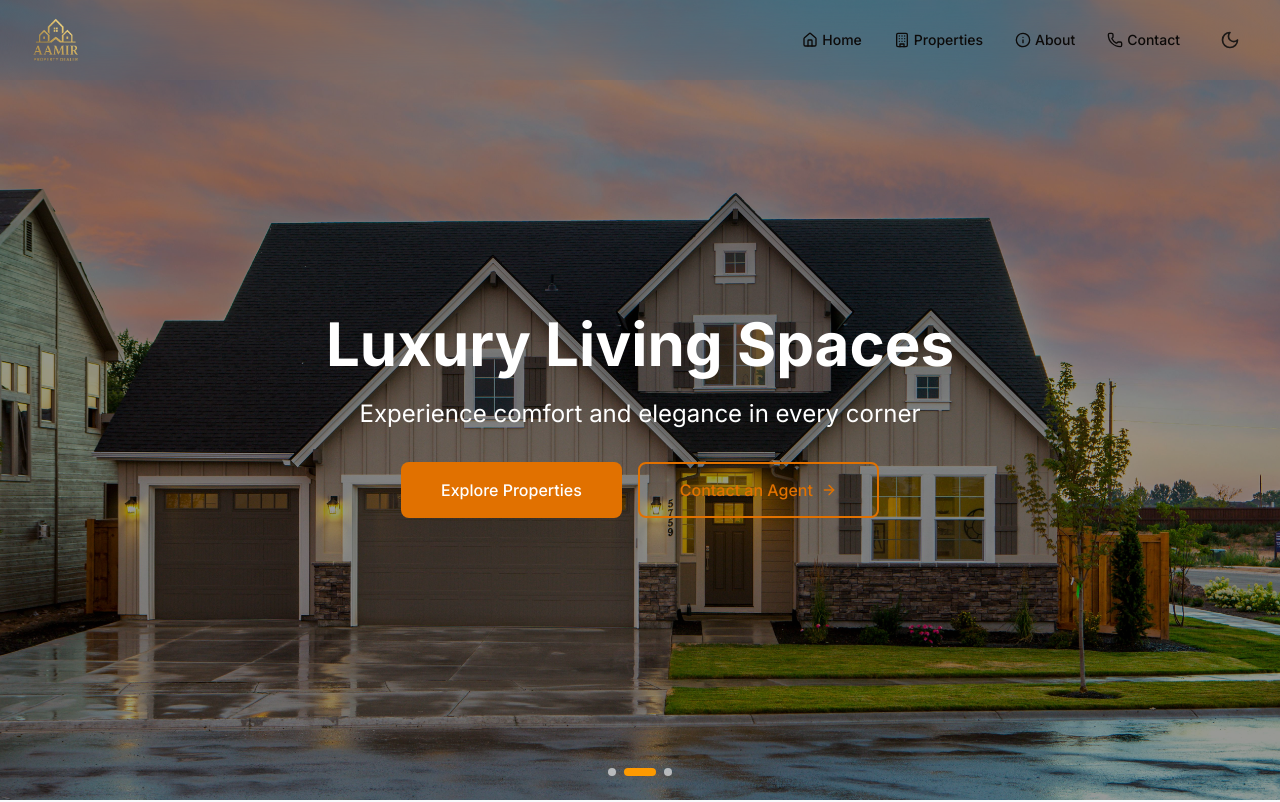
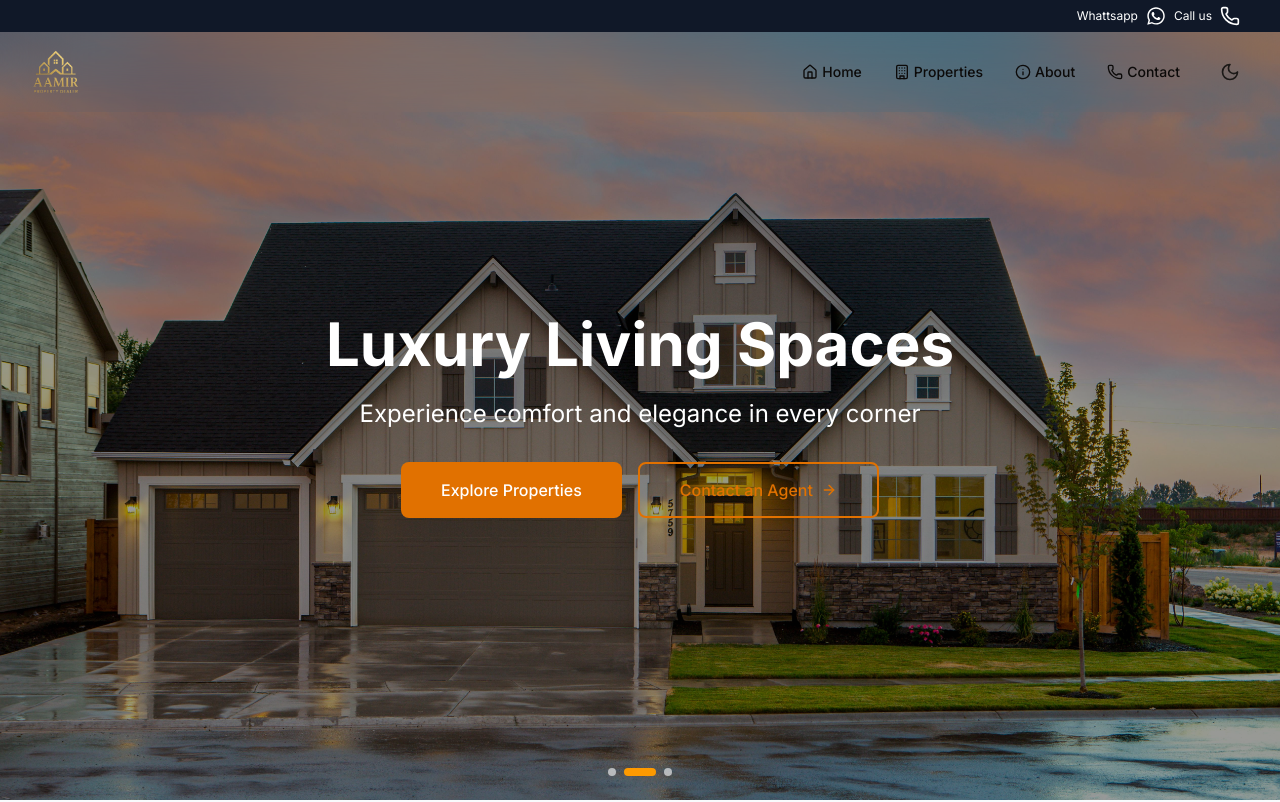
Before and after one commit to saksak218/aamir-property-dealer, a Next.js app: page / in a window 1280 px wide. Shown: the top 802 px of the page. Built offline with nearby package versions, Linux system fonts and the light colour scheme.

Commit message:
Add banner in layout

```diff
--- a/src/app/layout.tsx
+++ b/src/app/layout.tsx
@@ -20,7 +20,7 @@
   return (
     <html lang="en" suppressHydrationWarning>
       <body
-        className={`${inter.className} antialiased`}
+        className={`${inter.className} antialiased `}
         suppressHydrationWarning={true}
       >
         <ThemeProvider
@@ -30,7 +30,7 @@
           disableTransitionOnChange
         >
           <Header />
-          <main className="min-h-screen">{children}</main>
+          <main className="w-full min-h-screen">{children}</main>
           <Footer />
         </ThemeProvider>
       </body>
--- /dev/null
+++ b/src/components/layout/Banner.tsx
@@ -0,0 +1,46 @@
+"use client";
+
+import { Phone } from "lucide-react";
+import { useState } from "react";
+
+export default function Banner() {
+  const [isOpen, setIsOpen] = useState(false);
+
+  return (
+    <div className="hidden lg:flex justify-end items-center gap-x-2 bg-gray-900 px-10 py-1">
+      <div className="max-w-max">
+        <a
+          href="https://wa.me/923005019850"
+          target="_blank"
+          className="flex items-center gap-x-2 text-white text-xs"
+        >
+          Whattsapp
+          <span className="[&>svg]:w-5 [&>svg]:h-5 text-white">
+            <svg
+              xmlns="http://www.w3.org/2000/svg"
+              fill="currentColor"
+              viewBox="0 0 448 512"
+            >
+              <path d="M380.9 97.1C339 55.1 283.2 32 223.9 32c-122.4 0-222 99.6-222 222 0 39.1 10.2 77.3 29.6 111L0 480l117.7-30.9c32.4 17.7 68.9 27 106.1 27h.1c122.3 0 224.1-99.6 224.1-222 0-59.3-25.2-115-67.1-157zm-157 341.6c-33.2 0-65.7-8.9-94-25.7l-6.7-4-69.8 18.3L72 359.2l-4.4-7c-18.5-29.4-28.2-63.3-28.2-98.2 0-101.7 82.8-184.5 184.6-184.5 49.3 0 95.6 19.2 130.4 54.1 34.8 34.9 56.2 81.2 56.1 130.5 0 101.8-84.9 184.6-186.6 184.6zm101.2-138.2c-5.5-2.8-32.8-16.2-37.9-18-5.1-1.9-8.8-2.8-12.5 2.8-3.7 5.6-14.3 18-17.6 21.8-3.2 3.7-6.5 4.2-12 1.4-32.6-16.3-54-29.1-75.5-66-5.7-9.8 5.7-9.1 16.3-30.3 1.8-3.7 .9-6.9-.5-9.7-1.4-2.8-12.5-30.1-17.1-41.2-4.5-10.8-9.1-9.3-12.5-9.5-3.2-.2-6.9-.2-10.6-.2-3.7 0-9.7 1.4-14.8 6.9-5.1 5.6-19.4 19-19.4 46.3 0 27.3 19.9 53.7 22.6 57.4 2.8 3.7 39.1 59.7 94.8 83.8 35.2 15.2 49 16.5 66.6 13.9 10.7-1.6 32.8-13.4 37.4-26.4 4.6-13 4.6-24.1 3.2-26.4-1.3-2.5-5-3.9-10.5-6.6z" />
+            </svg>
+          </span>
+        </a>
+      </div>
+
+      <button
+        onClick={(e) => setIsOpen(!isOpen)}
+        className="flex items-center gap-x-2 text-white text-xs cursor-pointer"
+      >
+        Call us
+        <Phone className="w-5" />
+      </button>
+      {/*
+      {isOpen && (
+        <div className="top-8 fixed bg-white px-3 py-2 rounded-md text-xs">
+          <p>Call us</p>
+          <p>+923005019850</p>
+        </div>
+      )} */}
+    </div>
+  );
+}
--- a/src/components/layout/Header.tsx
+++ b/src/components/layout/Header.tsx
@@ -8,6 +8,7 @@
 import Image from "next/image";
 
 import logo from "../../../public/images/logo/logo-1.png";
+import Banner from "./Banner";
 
 const Header = () => {
   const [isOpen, setIsOpen] = useState(false);
@@ -54,6 +55,7 @@
         "bg-transparent backdrop-blur-2xl"
       )}
     >
+      <Banner />
       <div className="mx-auto px-4 sm:px-6 lg:px-8 container">
         <div className="flex justify-between items-center h-16 md:h-20">
           <div className="flex items-center">
```
